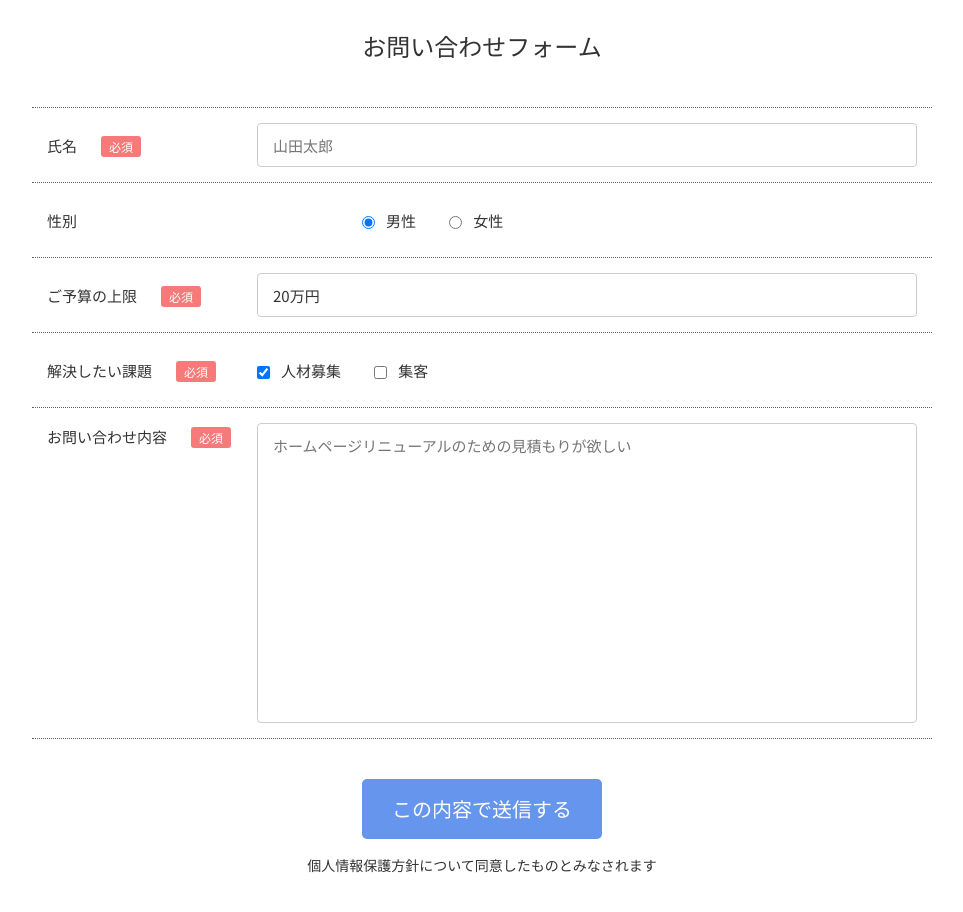
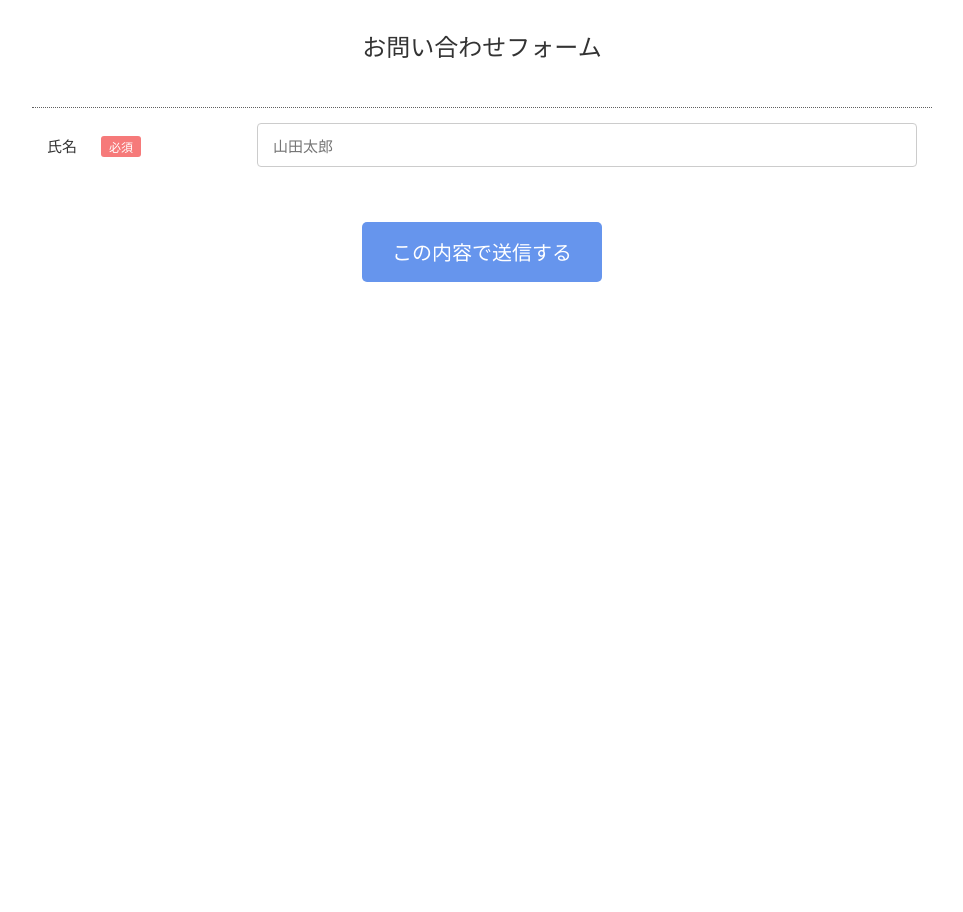
Before and after one commit to heartland6/meigen-award-2024, a plain HTML site: page index.html in a window 1280 px wide. Shown: the whole page, without its empty margins (158-1121 px from the left). After the commit the page ends 800 px from the top, so only its background shows below. Drawn offline with nearby package versions, Linux system fonts and the light colour scheme; some packages are replaced by stand-ins of ours.

Commit message:
要らなそうな部分を削った

```diff
--- a/index.html
+++ b/index.html
@@ -30,51 +30,8 @@
         <div class="form_label">氏名<span class="form-required">必須</span></div>
         <input type="text" class="form_field" placeholder="山田太郎" required>
       </label>
-      <!-- ラジオボタン -->
-      <div class="form_block">
-        <div class="form_label">性別</div>
-        <div class="form_radio-wrapper">
-          <label class="label_radio">
-　　　　　　　<input type="radio" name="gender" value="男性" checked class="form_radio">
-            <span class="radio_span">男性</span>
-          </label>
-          <label class="label_radio">
-            <input type="radio" name="gender" value="女性" class="form_radio">
-            <span class="radio_span">女性</span>
-          </label>
-        </div>
-      </div>
-      <!-- セレクト：プルダウン -->
-      <div class="form_block">
-        <div class="form_label">ご予算の上限<span class="form-required">必須</span></div>
-        <select name="" class="form_field">
-          <option class="select-option" value="20万円">20万円</option>
-          <option class="select-option" value="30万円">30万円</option>
-          <option class="select-option" value="50万円以上">50万円以上</option>
-        </select>
-      </div>
-      <!-- チェックボックス -->
-      <div class="form_block">
-        <div class="form_label">解決したい課題<span class="form-required">必須</span></div>
-        <div class="form_radio-wrapper">
-          <label class="label_radio">
-            <input type="checkbox" name="issue" value="人材募集" checked class="form_radio">
-            <span class="radio_span">人材募集</span>
-          </label>
-          <label class="label_radio">
-            <input type="checkbox" name="issue" value="集客" class="form_radio">
-            <span class="radio_span">集客</span>
-          </label>
-        </div>
-      </div>
-      <!-- 段落入力 -->
-      <label class="form_block --textfield">
-        <div class="form_label">お問い合わせ内容<span class="form-required">必須</span></div>
-        <textarea class="form_field --textfield" placeholder="ホームページリニューアルのための見積もりが欲しい" required></textarea>
-      </label>
       <!-- 送信ボタン -->
       <button type="submit" class="form-btn">この内容で送信する</button>
-      <p class="privacy">個人情報保護方針について同意したものとみなされます</p>
     </form>
   </main>
 
--- a/style.css
+++ b/style.css
@@ -56,31 +56,7 @@ body {
   border-radius: 4px;
   padding: 0.5em 1em;
 }
-/* ------------------------------------ */
-/* ラジオボタン専用 */
-/* ------------------------------------ */
-.label_radio + .label_radio {
-  margin-left: 2em;
-}
-.radio_span {
-  margin-left: 0.5em;
-}
-/* ------------------------------------ */
-/* checkbox専用 */
-/* ------------------------------------ */
-.label_checkbox + .checkbox {
-  margin-left: 2em;
-}
-.checkbox_span {
-  margin-left: 0.5em;
-}
 
-/* ------------------------------------ */
-/* セレクト：プルダウン専用 */
-/* ------------------------------------ */
-.select_block {
-  padding-left: 1em;
-}
 /* ------------------------------------ */
 /* 段落入力 */
 /* ------------------------------------ */
@@ -110,14 +86,6 @@ body {
   margin-right: auto;
   margin-top: 2em;
 }
-/* ------------------------------------ */
-/* 個人情報保護 */
-/* ------------------------------------ */
-.privacy{
-  text-align: center;
-  font-size: 1.4rem;
-  margin-top: 1em;
-}
 
 /* ------------------------------------ */
 /* 送信後のサンクスページ専用 */
```
